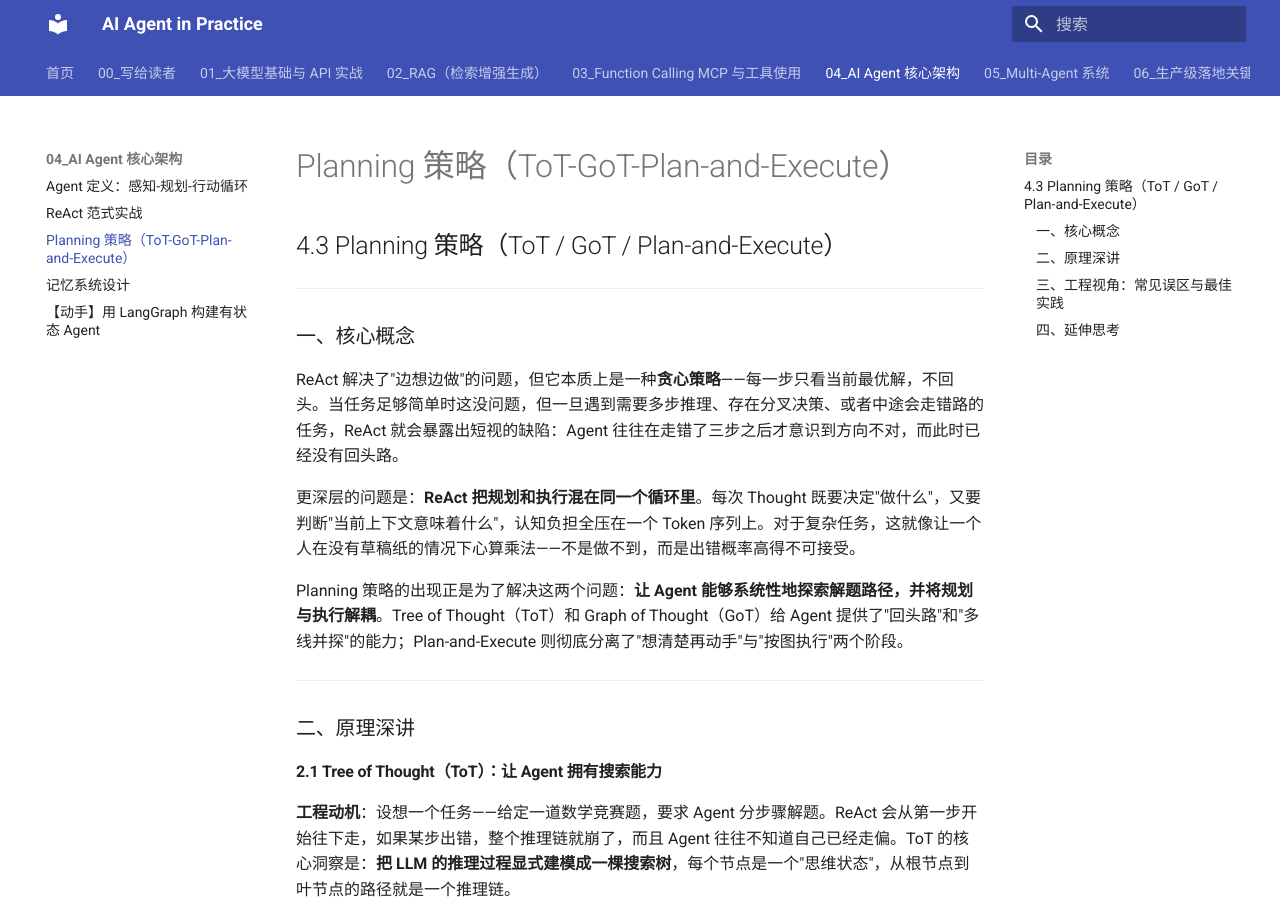
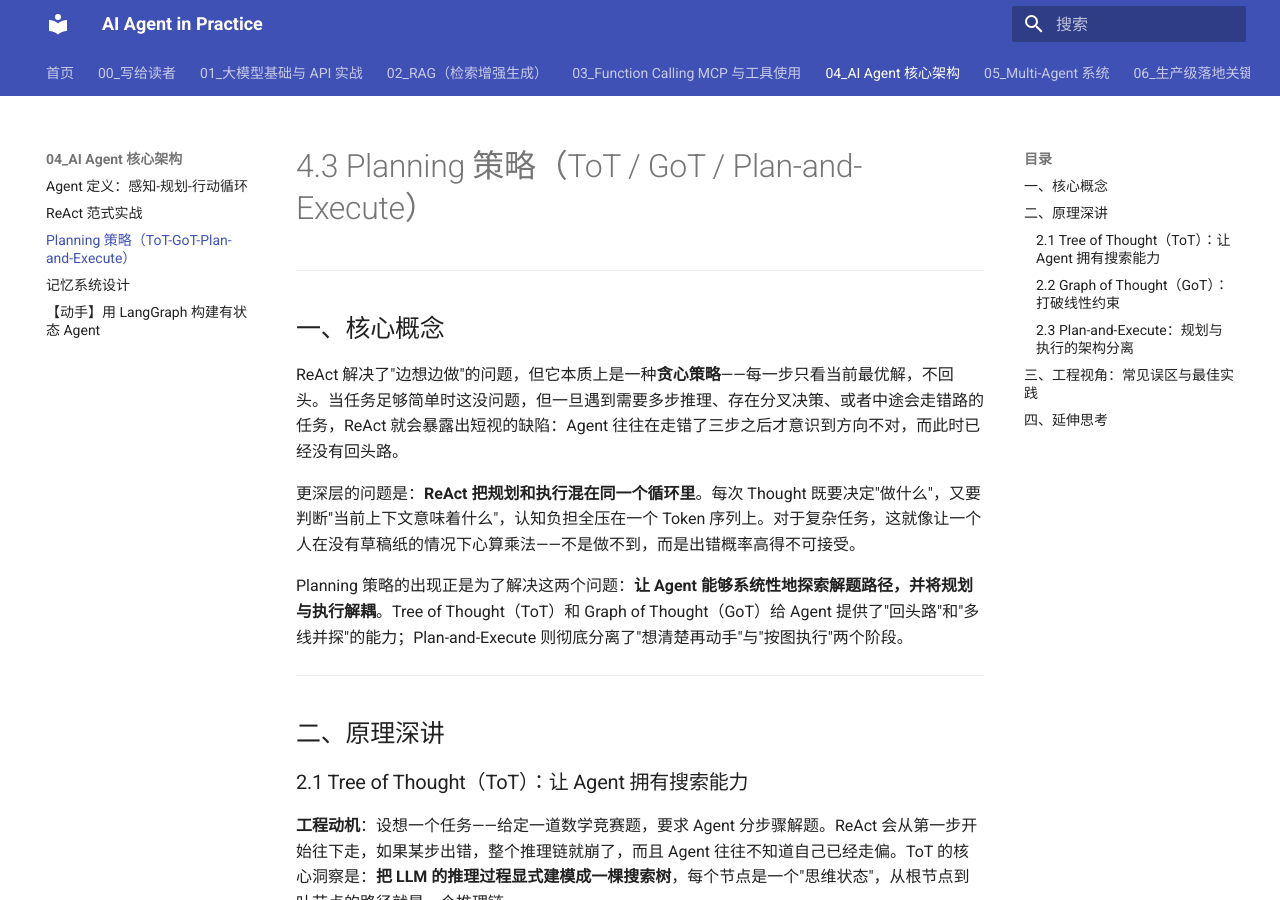
Before and after one commit to swf2020/AI-Agent-in-Practice, an MkDocs documentation site: the page built from docs/AI Agent In Practice/04_AI Agent 核心架构/4.3 Planning 策略（ToT - GoT - Plan-and-Execute）.md, in a window 1280 px wide and 900 px high. Built offline with MkDocs 1.6.1 and Material for MkDocs 9.7.7, drawn with Linux system fonts in a browser that asks for light colours.

Commit message:
fix(review): 修复第04章 Agent核心架构文档的标题层级与格式问题
- 4.2 ReAct 范式实战: 标题层级从 ## 调整为 #，子标题同步上调一级
- 4.3 Planning 策略: 同上，标题层级与 4.1/4.4 保持一致
- 4.5 LangGraph Agent: 移除 langgraph.json 的空 Python 代码块

```diff
--- a/docs/AI Agent In Practice/04_AI Agent 核心架构/4.3 Planning 策略（ToT - GoT - Plan-and-Execute）.md
+++ b/docs/AI Agent In Practice/04_AI Agent 核心架构/4.3 Planning 策略（ToT - GoT - Plan-and-Execute）.md
@@ -1,8 +1,8 @@
-## 4.3 Planning 策略（ToT / GoT / Plan-and-Execute）
+# 4.3 Planning 策略（ToT / GoT / Plan-and-Execute）
 
 ---
 
-### 一、核心概念
+## 一、核心概念
 
 ReAct 解决了"边想边做"的问题，但它本质上是一种**贪心策略**——每一步只看当前最优解，不回头。当任务足够简单时这没问题，但一旦遇到需要多步推理、存在分叉决策、或者中途会走错路的任务，ReAct 就会暴露出短视的缺陷：Agent 往往在走错了三步之后才意识到方向不对，而此时已经没有回头路。
 
@@ -12,9 +12,9 @@ Planning 策略的出现正是为了解决这两个问题：**让 Agent 能够
 
 ---
 
-### 二、原理深讲
+## 二、原理深讲
 
-#### 2.1 Tree of Thought（ToT）：让 Agent 拥有搜索能力
+### 2.1 Tree of Thought（ToT）：让 Agent 拥有搜索能力
 
 **工程动机**：设想一个任务——给定一道数学竞赛题，要求 Agent 分步骤解题。ReAct 会从第一步开始往下走，如果某步出错，整个推理链就崩了，而且 Agent 往往不知道自己已经走偏。ToT 的核心洞察是：**把 LLM 的推理过程显式建模成一棵搜索树**，每个节点是一个"思维状态"，从根节点到叶节点的路径就是一个推理链。
 
@@ -56,7 +56,7 @@ graph TD
 
 ---
 
-#### 2.2 Graph of Thought（GoT）：打破线性约束
+### 2.2 Graph of Thought（GoT）：打破线性约束
 
 **工程动机**：ToT 的思维结构是树——从根出发，不能合流。但很多真实问题天然是图结构：两个独立子问题的解可以合并成一个更强的答案，或者推理中某个中间结论可以被多条路径复用。GoT（Besta et al., 2024, arXiv:2308.09687）的核心贡献是**允许思维节点之间存在任意连接，包括聚合（Aggregation）和提炼（Refinement）操作**。
 
@@ -91,7 +91,7 @@ graph LR
 
 ---
 
-#### 2.3 Plan-and-Execute：规划与执行的架构分离
+### 2.3 Plan-and-Execute：规划与执行的架构分离
 
 **工程动机**：ToT/GoT 解决的是"如何更聪明地搜索"，但有一个更根本的问题：**复杂任务的规划本身就需要全局视角，而执行每一步时又需要聚焦局部细节**。把两者混在 ReAct 循环里，导致 Agent 既无法做出连贯的全局计划，又在执行时被宏观干扰。
 
@@ -153,7 +153,7 @@ sequenceDiagram
 
 ---
 
-### 三、工程视角：常见误区与最佳实践
+## 三、工程视角：常见误区与最佳实践
 
 **误区 1：对所有 Agent 任务都上 ToT，以为"搜索越多越准"**
 → **正确做法**：ToT 是高成本换高准确率的策略，只在以下条件同时满足时使用：①任务有明确的正确/错误判断标准；②允许 5-10 倍的延迟和成本；③ReAct 的单链准确率已经证明不够。对话型 Agent、简单工具调用任务用 ReAct 足够，ToT 用在数学证明、代码关键逻辑等高精度要求场景。
@@ -172,7 +172,7 @@ sequenceDiagram
 
 ---
 
-### 四、延伸思考
+## 四、延伸思考
 
 > 🤔 **思考题一**：Plan-and-Execute 的 Planner 在生成初始计划时，需要预判所有可能的执行路径——但 Planner 调用时往往并不知道工具执行的真实结果。这是否意味着对于高度不确定的任务（如爬取实时数据、调用第三方 API），Plan-and-Execute 的优势会大幅削弱？在这类场景下，是否存在一种"懒惰规划"（Lazy Planning）模式——只规划到当前可确定的步骤，每步执行后再决定下一步的计划？
 
```
Also changed, not shown: docs/AI Agent In Practice/04_AI Agent 核心架构/4.2 ReAct 范式实战.md (+8 -8 lines), docs/AI Agent In Practice/04_AI Agent 核心架构/4.5 【动手】用 LangGraph 构建有状态 Agent.md (+1 -3 lines).
